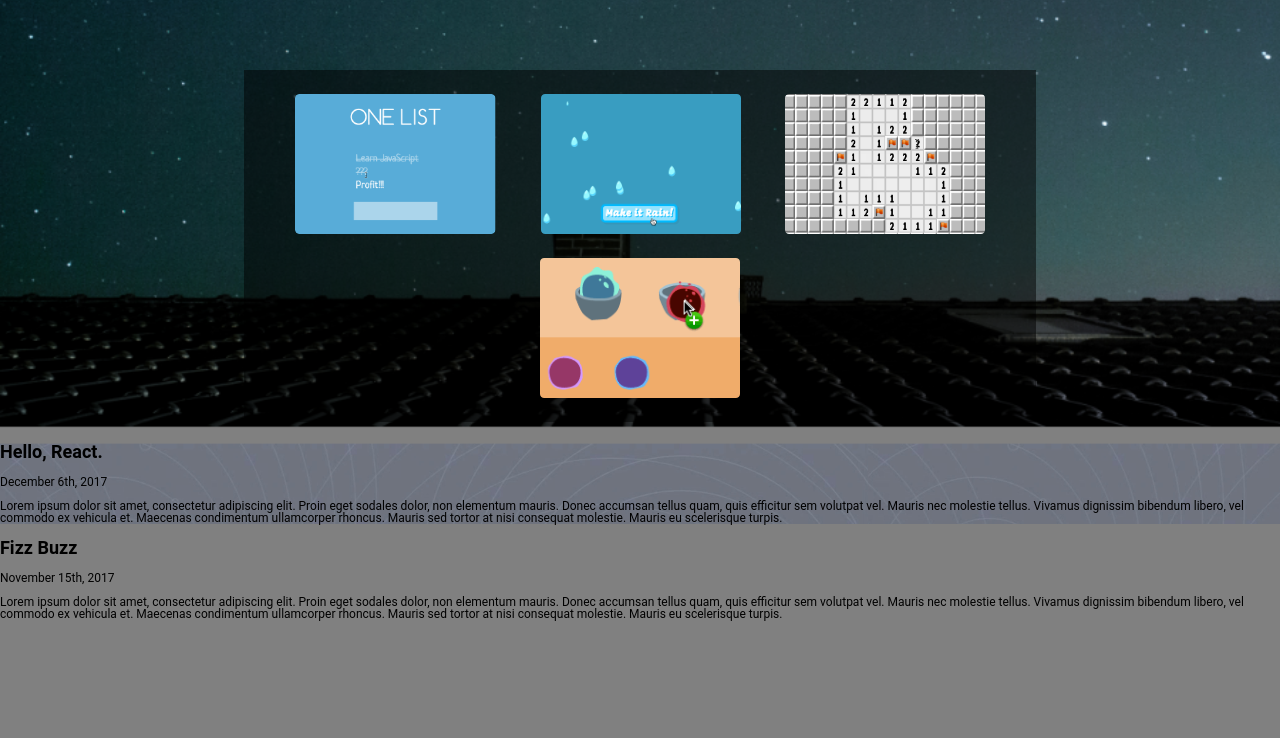
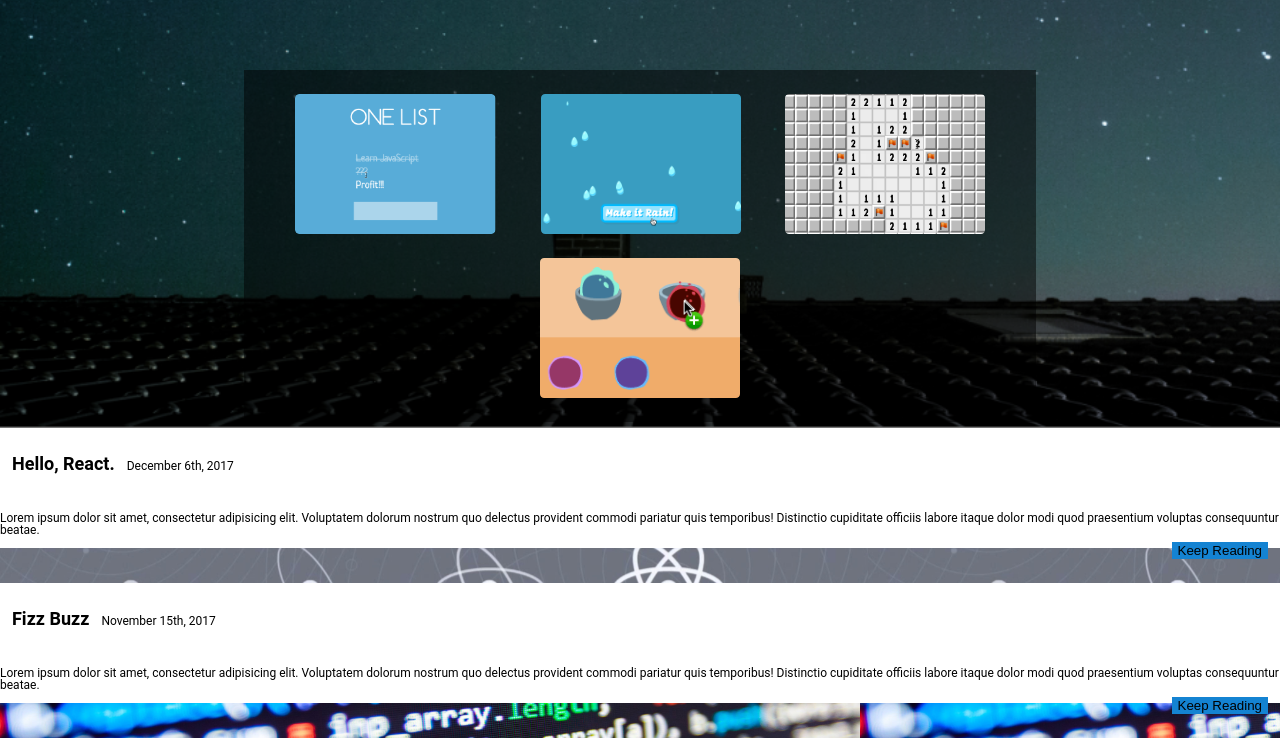
Before and after one commit to WillWarren1/mock-potfolio, a website: page public/index.html in a window 1280 px wide. Shown: the part 480-1218 px from the top of the page. Before the commit the page ends 1101 px from the top, so only its background shows below. Drawn offline with Linux system fonts and the light colour scheme.

Commit message:
did some work on the articles

```diff
--- a/public/index.html
+++ b/public/index.html
@@ -38,37 +38,41 @@
 		</header>
 
 		<main>
-			<article class="react">
+			<article id="react">
 				<section class="posts">
+					<section class="posttitle">
 						<h2>Hello, React.</h2>
 						<p>
 							December 6th, 2017
 						</p>
+					</section>
 					<p>
-						Lorem ipsum dolor sit amet, consectetur adipiscing elit. Proin eget
-						sodales dolor, non elementum mauris. Donec accumsan tellus quam,
-						quis efficitur sem volutpat vel. Mauris nec molestie tellus. Vivamus
-						dignissim bibendum libero, vel commodo ex vehicula et. Maecenas
-						condimentum ullamcorper rhoncus. Mauris sed tortor at nisi consequat
-						molestie. Mauris eu scelerisque turpis.
+						Lorem ipsum dolor sit amet, consectetur adipisicing elit. Voluptatem
+						dolorum nostrum quo delectus provident commodi pariatur quis
+						temporibus! Distinctio cupiditate officiis labore itaque dolor modi
+						quod praesentium voluptas consequuntur beatae.
 					</p>
 				</section>
+				<button class="readmore">Keep Reading</button>
 			</article>
 
-			<article>
-				<!-- <img src="/images/code.png" alt="blurry code on screen" width="90%" /> make css background instead -->
+			<article id="fizz">
+				<section class="posts">
+					<section class="posttitle">
 						<h2>Fizz Buzz</h2>
 						<p>
 							November 15th, 2017
 						</p>
+					</section>
 					<p>
-					Lorem ipsum dolor sit amet, consectetur adipiscing elit. Proin eget
-					sodales dolor, non elementum mauris. Donec accumsan tellus quam, quis
-					efficitur sem volutpat vel. Mauris nec molestie tellus. Vivamus
-					dignissim bibendum libero, vel commodo ex vehicula et. Maecenas
-					condimentum ullamcorper rhoncus. Mauris sed tortor at nisi consequat
-					molestie. Mauris eu scelerisque turpis.
+						Lorem ipsum dolor sit amet, consectetur adipisicing elit. Voluptatem
+						dolorum nostrum quo delectus provident commodi pariatur quis
+						temporibus! Distinctio cupiditate officiis labore itaque dolor modi
+						quod praesentium voluptas consequuntur beatae.
 					</p>
+				</section>
+				<button class="readmore">Keep Reading</button>
+			</article>
 			</article>
 		</main>
 	</body>
--- a/public/screen.css
+++ b/public/screen.css
@@ -34,6 +34,13 @@ h1 {
 	font-size: 1.45rem;
 	padding: 0;
 }
+.textbubble {
+	background-color: rgba(255, 255, 255, 0.75);
+	border-radius: 3px;
+	margin: 5rem 1rem;
+	width: 56%;
+	height: 10%;
+}
 .triangle {
 	opacity: 0.75;
 	height: 15px;
@@ -43,13 +50,6 @@ h1 {
 	left: 40%;
 }
 
-.textbubble {
-	background-color: rgba(255, 255, 255, 0.75);
-	border-radius: 3px;
-	margin: 5rem 1rem;
-	width: 56%;
-	height: 10%;
-}
 .my-face {
 	width: 30%;
 	height: 30%;
@@ -72,6 +72,47 @@ h1 {
 	margin: 1rem 0.5rem;
 }
 
-.react {
+article {
+	display: flex;
+	align-items: flex-end;
+	flex-wrap: wrap;
+}
+
+#react {
 	background-image: url(/images/react.png);
+	display: flex;
+	justify-content: flex-end;
+	background-position-y: 25%;
 }
+#fizz {
+	background-image: url(/images/code.png);
+	display: flex;
+	justify-content: flex-end;
+}
+.react p {
+	margin: 1rem;
+}
+
+.posts {
+	background-color: rgb(255, 255, 255);
+	height: 20%;
+	display: flex;
+	flex-direction: column;
+}
+
+.posttitle {
+	margin: 1rem;
+	display: flex;
+	flex-direction: row;
+	align-items: baseline;
+}
+
+.posttitle p {
+	margin: 1rem;
+}
+
+.readmore {
+	background-color: rgb(20, 131, 210);
+	margin: -0.5rem 1rem 2rem 4rem;
+	border: none;
+}
```
Lines whose indentation alone changed are shown as unchanged.
